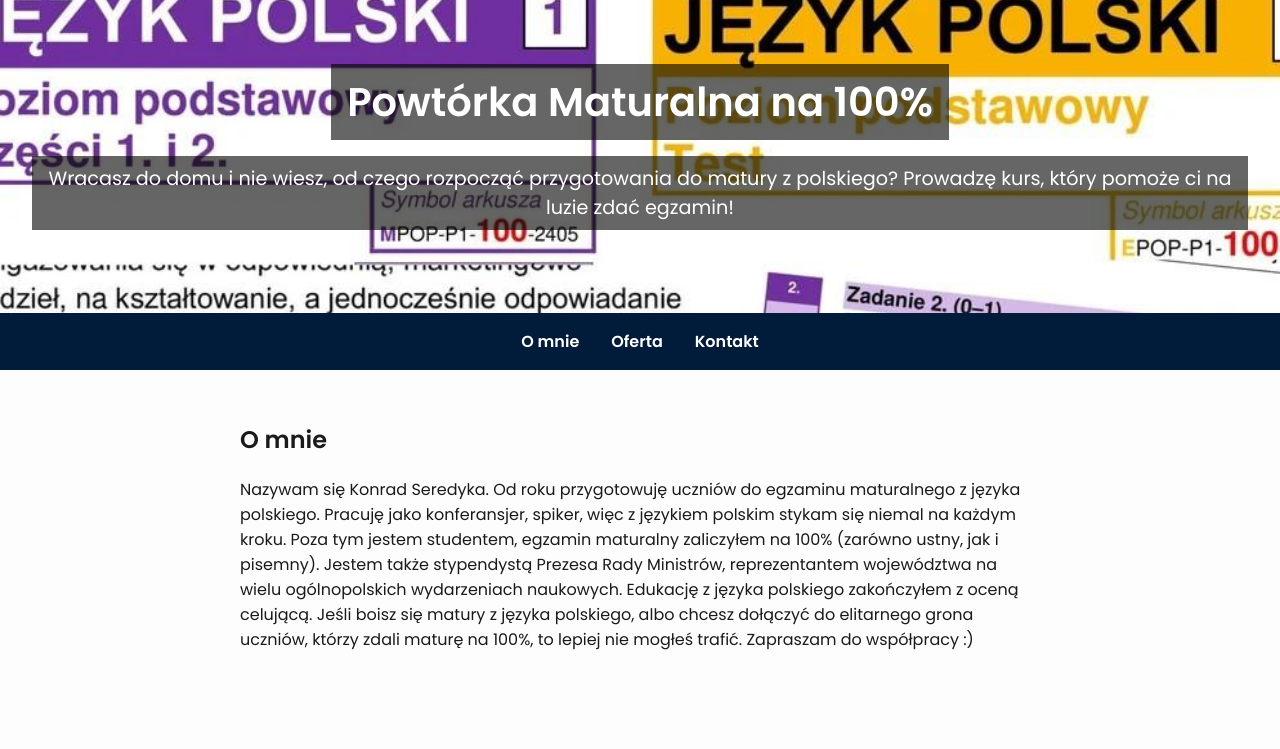
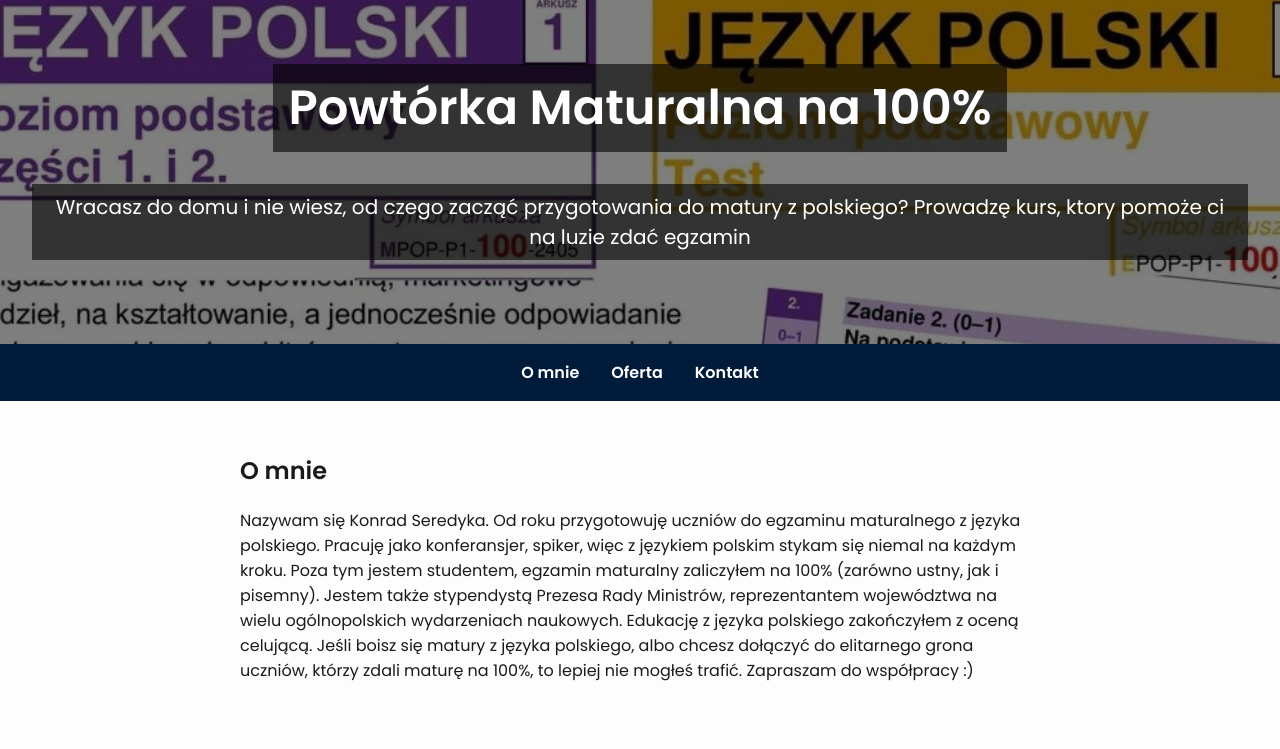
Before and after one commit to konser20/powt-rka-maturalna, a plain HTML site: page index.html in a window 1280 px wide. Shown: the top 749 px of the page. Drawn offline with Linux system fonts and the light colour scheme.

Commit message:
Update index.html

```diff
--- a/index.html
+++ b/index.html
@@ -68,9 +68,9 @@
   </style>
 </head>
 <body>
-  <header>
-    <h1>Powtórka Maturalna na 100%</h1>
-    <p>Wracasz do domu i nie wiesz, od czego rozpocząć przygotowania do matury z polskiego? Prowadzę kurs, który pomoże ci na luzie zdać egzamin!</p>
+  <header style="background: linear-gradient(rgba(0,0,0,0.5), rgba(0,0,0,0.5)), url('matura-tlo.jpg'); background-size: cover; background-position: center; color: #fff; padding: 4rem 2rem; text-align: center;">
+  <h1 style="font-size: 3rem; margin-bottom: 1rem;">Powtórka Maturalna na 100%</h1>
+  <p style="font-size: 1.25rem;">Wracasz do domu i nie wiesz, od czego zacząć przygotowania do matury z polskiego? Prowadzę kurs, ktory pomoże ci na luzie zdać egzamin </p>
   </header>
   <nav>
     <a href="#omnie">O mnie</a>
```
